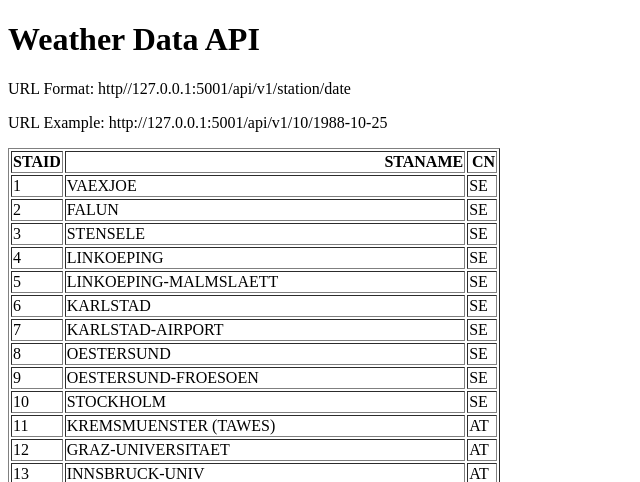
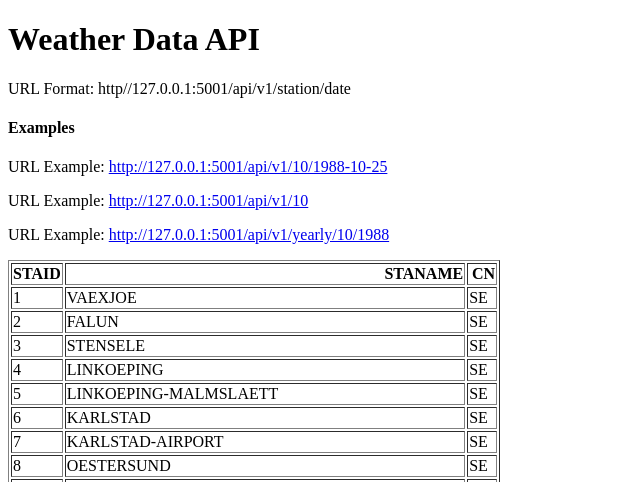
Before and after one commit to ayarlwinmaw/Weather-API-with-Python-Flask, a Flask app: page / in a window 1280 px wide. Shown: the top 482 px of the page, without its empty margins (0-640 px from the left). Run offline with Flask 3, Linux system fonts and the light colour scheme.

Commit message:
add api for by station and by year

```diff
--- a/main.py
+++ b/main.py
@@ -20,6 +20,21 @@ def about(station, date):
         'date': date,
         'temperature': temperature
     }
+
+@app.route('/api/v1/<station>')
+def all_data(station):
+    filename = 'data_small/TG_STAID' + str(station).zfill(6)+ ".txt"
+    df = pd.read_csv(filename, skiprows=20, parse_dates=['    DATE'])
+    return df.to_dict(orient='records')
+
+@app.route('/api/v1/yearly/<station>/<year>')
+def yearly(station, year):
+    filename = 'data_small/TG_STAID' + str(station).zfill(6)+ ".txt"
+    df = pd.read_csv(filename, skiprows=20)
+    df['    DATE'] = df['    DATE'].astype(str)
+    result = df[df['    DATE'].str.startswith(str(year))].to_dict(orient='records')
+    return result
+
 # @app.route('/contact')
 # def contact():
 #     return render_template("contact.html")
--- a/templates/home.html
+++ b/templates/home.html
@@ -7,7 +7,12 @@
 <body>
 <h1> Weather Data API</h1>
 <p>URL Format: http//127.0.0.1:5001/api/v1/station/date</p>
-<p>URL Example: http://127.0.0.1:5001/api/v1/10/1988-10-25</p>
+
+<h4>Examples</h4>
+<p>URL Example: <a href="http://127.0.0.1:5001/api/v1/10/1988-10-25">http://127.0.0.1:5001/api/v1/10/1988-10-25</a></p>
+<p>URL Example: <a href="http://127.0.0.1:5001/api/v1/10">http://127.0.0.1:5001/api/v1/10</a></p>
+<p>URL Example: <a href="http://127.0.0.1:5001/api/v1/yearly/10/1988">http://127.0.0.1:5001/api/v1/yearly/10/1988</a></p>
+
 <p>{{data|safe}}</p>
 </body>
 </html>
```
